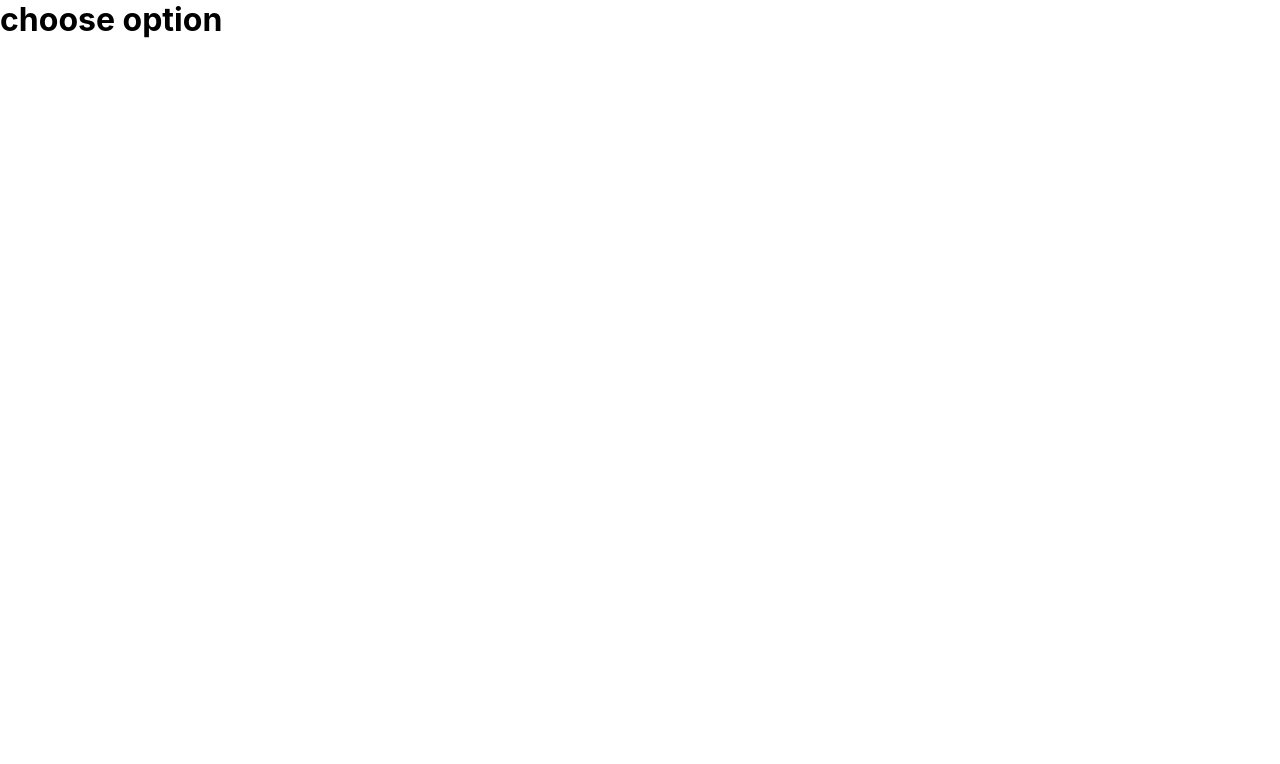
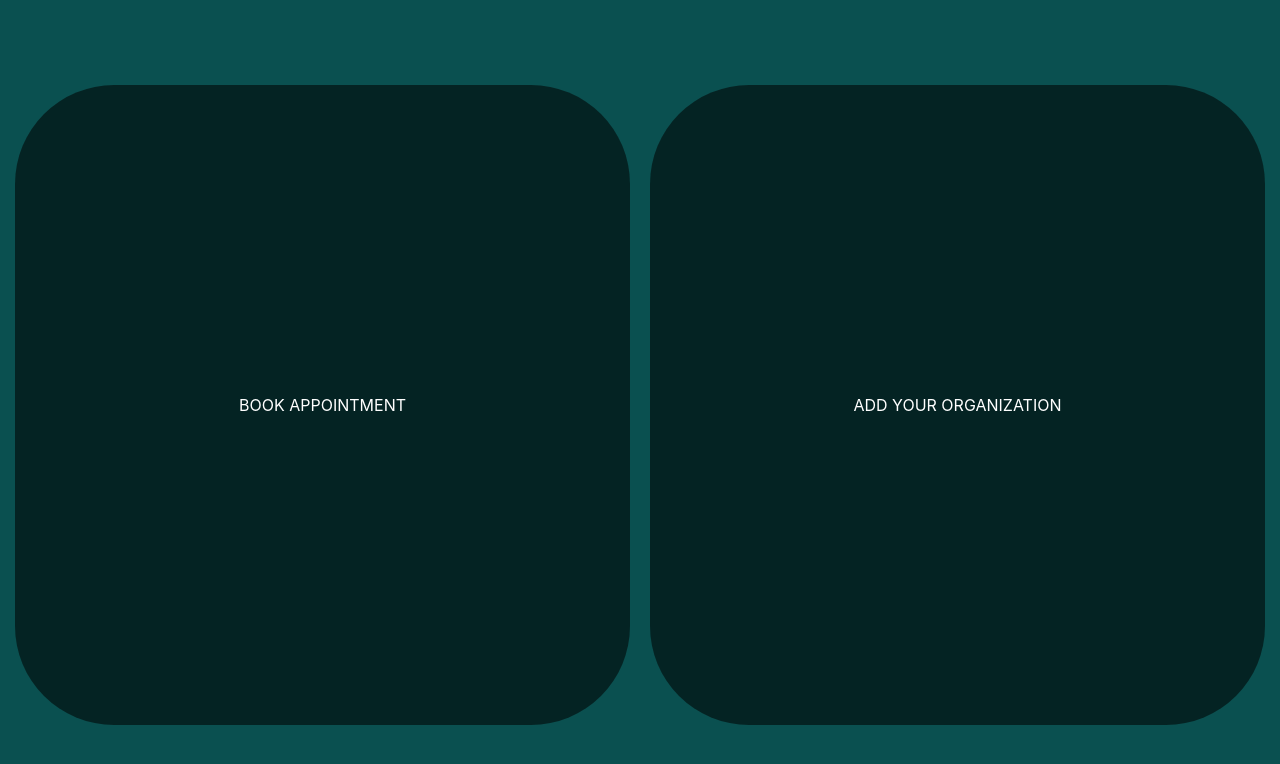
Before and after one commit to Thanika-Somasundaram-T/med-c, a React (Create React App) app in the folder client/: page / in a window 1280 px wide. Shown: the top 764 px of the page. Built offline with nearby package versions, Linux system fonts and the light colour scheme.

Commit message:
Choose Option component is made.

```diff
--- a/client/src/App.css
+++ b/client/src/App.css
@@ -0,0 +1,5 @@
+* {
+	overflow: hidden;
+	background-color: rgb(10, 80, 80);
+
+}
--- /dev/null
+++ b/client/src/components/chooseOption.css
@@ -0,0 +1,26 @@
+.choose-option {
+	display: flex;
+	justify-content: space-around;
+	height: 100vh;
+	align-items: center;
+	margin: 5px;
+}
+
+.choose-option > div {
+	display: flex;
+	height: 80vh;
+	flex: 100%;
+	justify-content: center;
+	align-items: center;
+	background-color: #0000008f;
+	color: white;
+	border-radius: 99px;
+	margin: 10px;
+}
+
+.choose-option > div:hover {
+	background-color: black;
+	transition: transform 0.3s ease-in-out;
+	transform: scale(1.05);
+	overflow: hidden;
+}
--- a/client/src/components/chooseOption.js
+++ b/client/src/components/chooseOption.js
@@ -1,11 +1,32 @@
 import React from 'react';
+import './chooseOption.css';
+import { useDataLayerValue } from '../dataLayer';
 
 
 const ChooseOption = () => {
-
+	const [ {}, dispatch ] = useDataLayerValue();
 	return(
 		<div className="choose-option">
-			<h1>choose option</h1>
+			<div
+				onClick={ () => {
+					dispatch({
+					type: 'SET_OPTION',
+					option: true,
+					})}
+				}
+			>
+				BOOK APPOINTMENT
+			</div>
+			<div
+				onClick={ () => {
+					dispatch({
+					type: 'SET_OPTION',
+					option: false,
+					})}
+				}
+			>
+				ADD YOUR ORGANIZATION
+			</div>
 		</div>
 	);
 };
--- a/client/src/reducer.js
+++ b/client/src/reducer.js
@@ -6,6 +6,11 @@ const reducer = ( state, action ) => {
 	console.log(action);
 
 	switch(action.type) {
+		case 'SET_OPTION':
+			return ({
+				...state,
+				option: action.option,
+			});
 
 		default:
 			return state;
```
